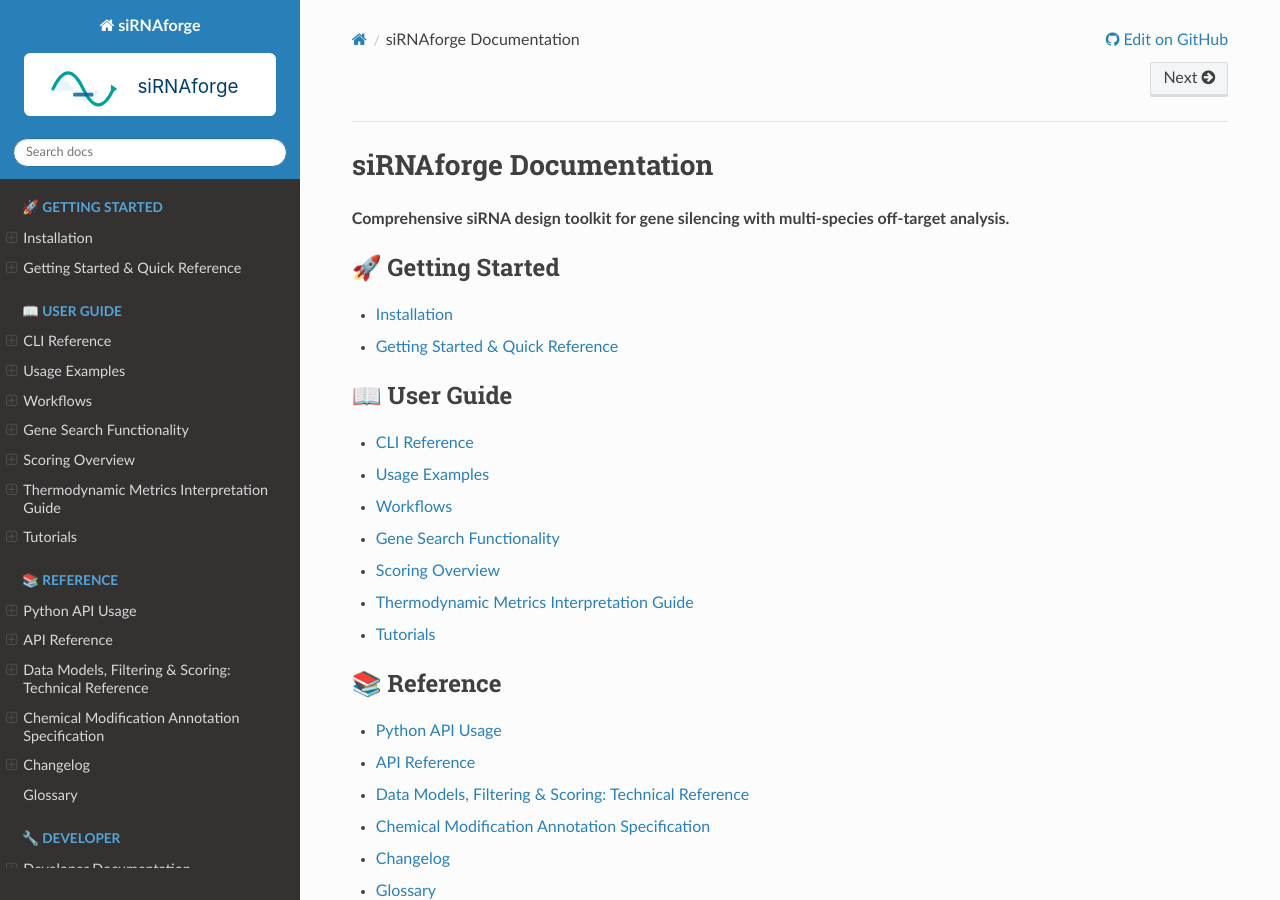
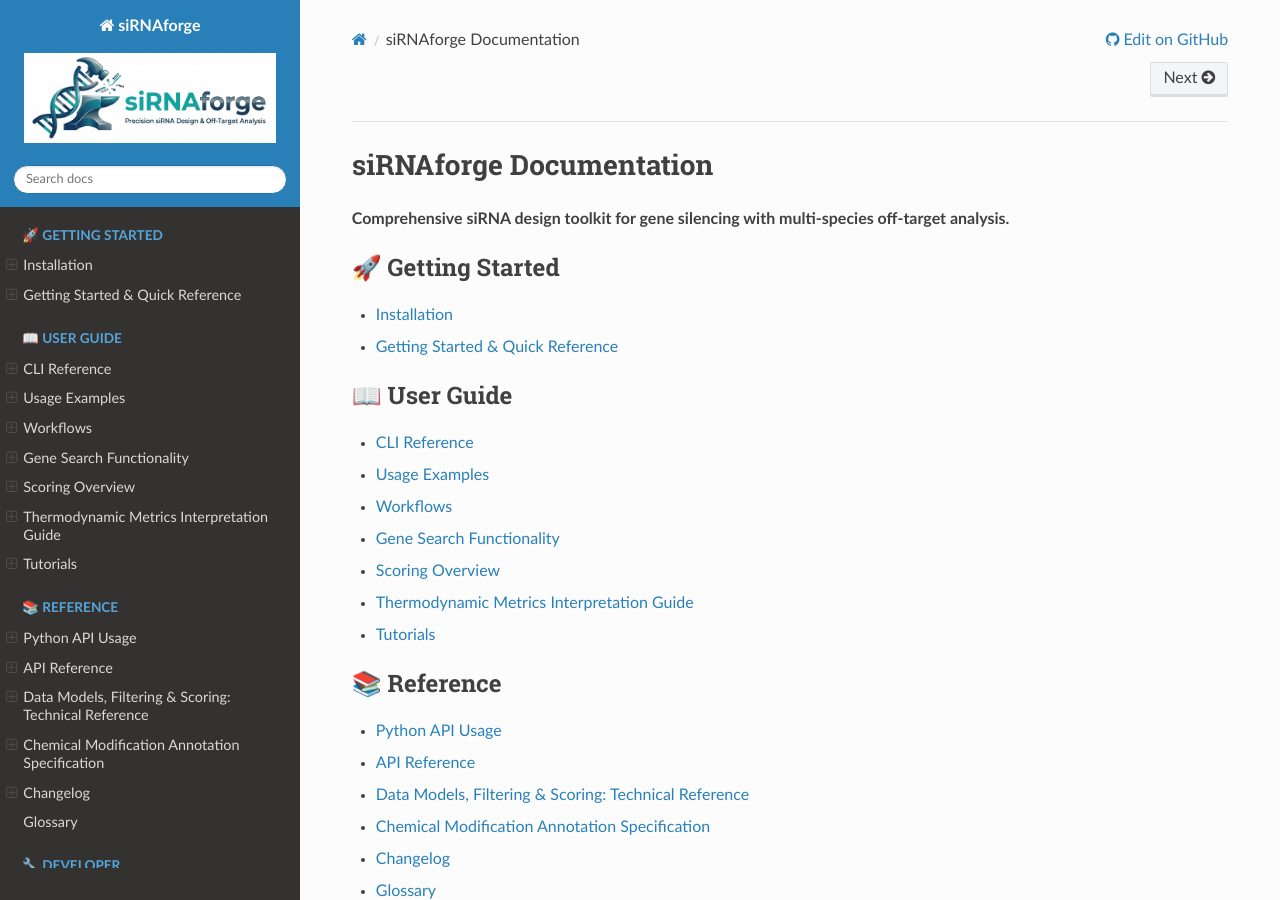
Before and after one commit to Austin-s-h/sirnaforge, a Sphinx documentation site: the page built from docs/index.rst, in a window 1280 px wide and 900 px high. Built offline with Sphinx 7.4.7 and the Read the Docs theme 3.1.0, drawn with Linux system fonts in a browser that asks for light colours; the version number is read from the project's files by our own code.

Commit message:
perf: update logo

```diff
--- a/docs/conf.py
+++ b/docs/conf.py
@@ -37,7 +37,7 @@ exclude_patterns = ["_build", "Thumbs.db", ".DS_Store"]
 # -- Options for HTML output -------------------------------------------------
 html_theme = "sphinx_rtd_theme"
 html_static_path = ["_static"]
-html_logo = "branding/sirnaforge_logo_3.svg"
+html_logo = "branding/sirnaforge_logo_4.png"
 html_favicon = "_static/favicon.ico"
 
 # Enhanced HTML theme options
```
Also changed, not shown: README.md (+1 -1 lines), docs/branding/sirnaforge_logo_4.png (added).
